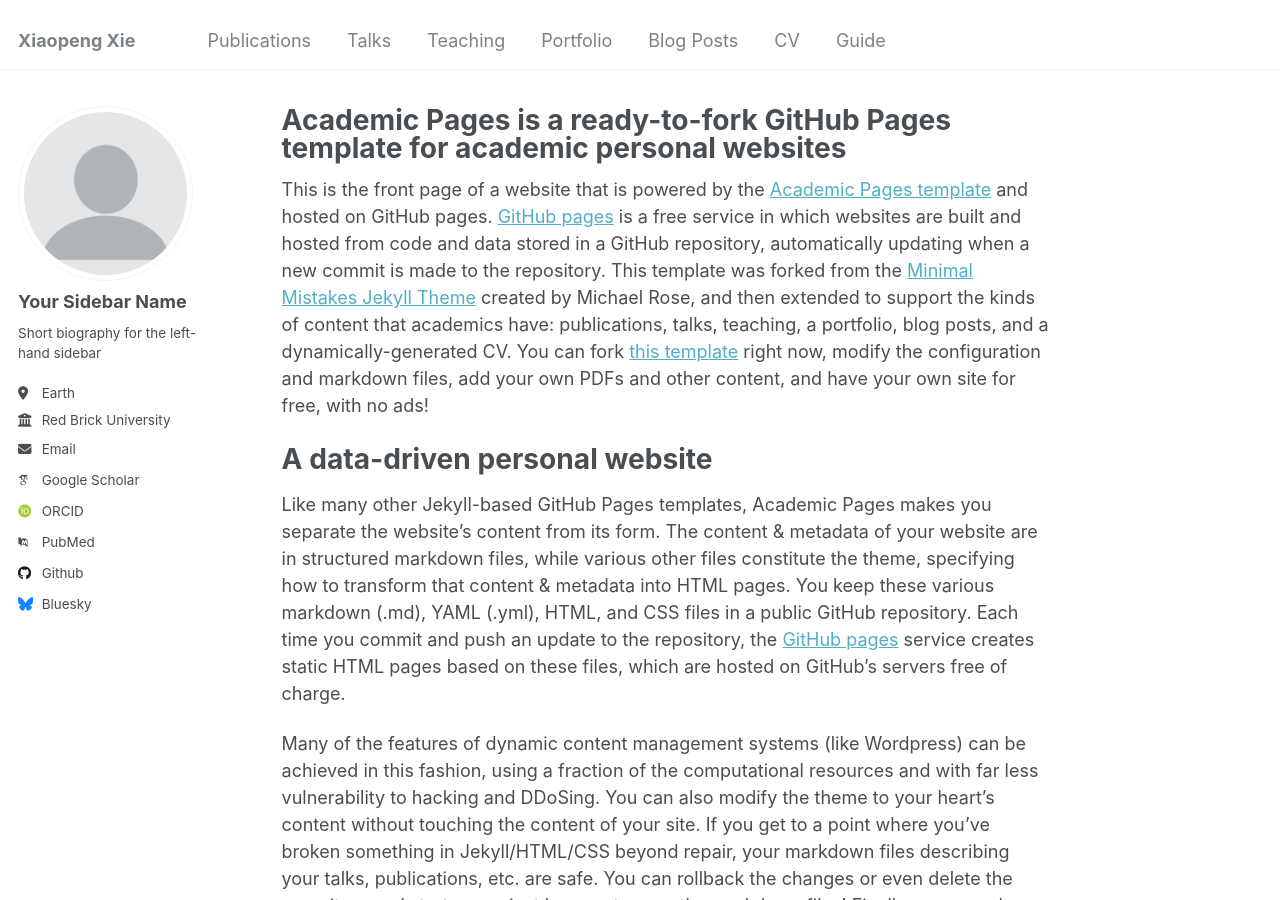
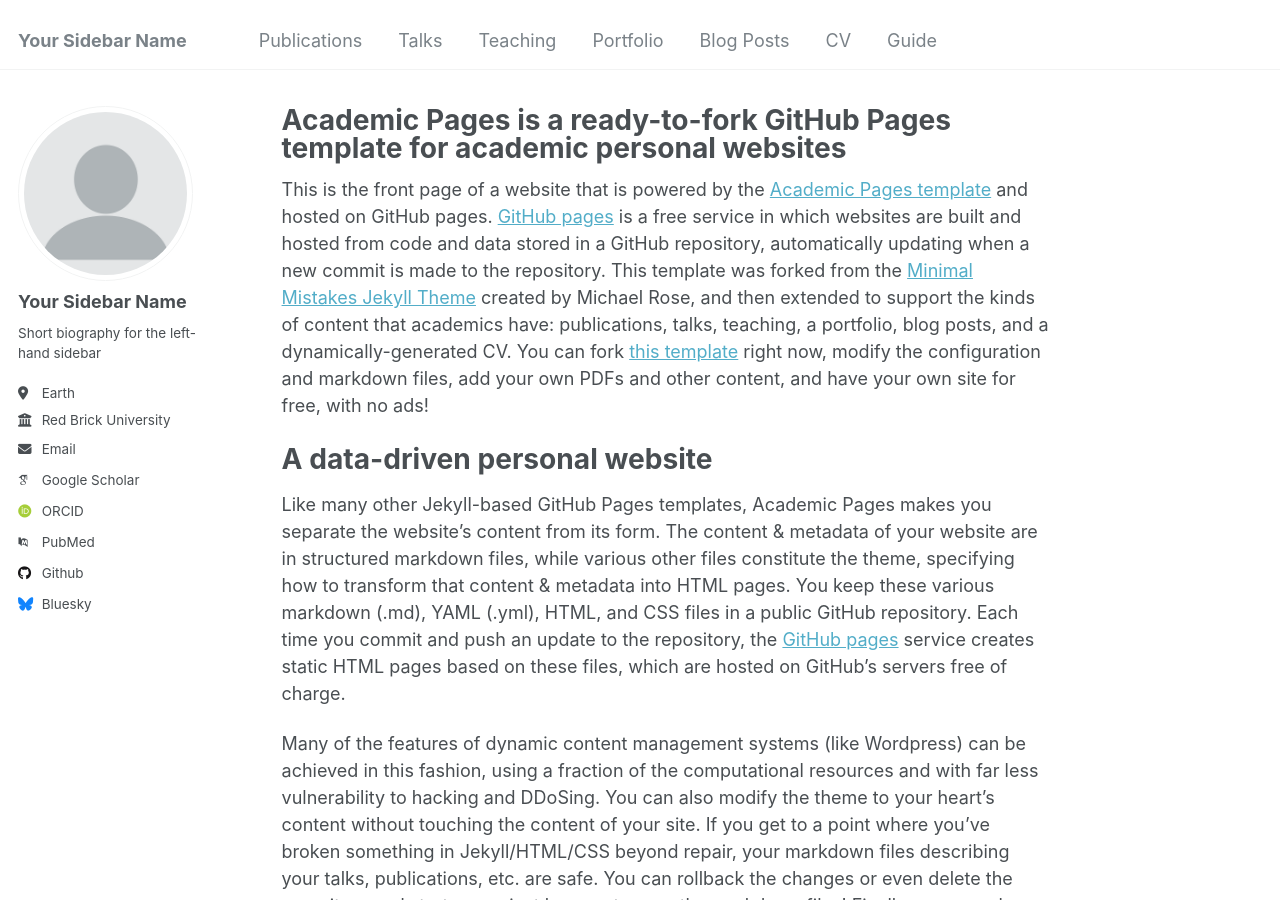
Before and after one commit to xxiaopeng51/xxiaopeng51.github.io, a Jekyll site: the page built from _pages/about.md, in a window 1280 px wide and 900 px high. Built offline with Jekyll 4.4.1, drawn with Linux system fonts in a browser that asks for light colours; some web fonts are replaced.

Commit message:
Update _config.yml

```diff
--- a/_config.yml
+++ b/_config.yml
@@ -7,8 +7,8 @@
 # server process.
 
 # Basic Site Settings
-locale                   : "en-China"
-title                    : "Xiaopeng Xie"
+locale                   : "en-Us"
+title                    : "Your Sidebar Name"
 title_separator          : "-"
 name                     : &name "Your Name"
 description              : &description "personal description"
```
